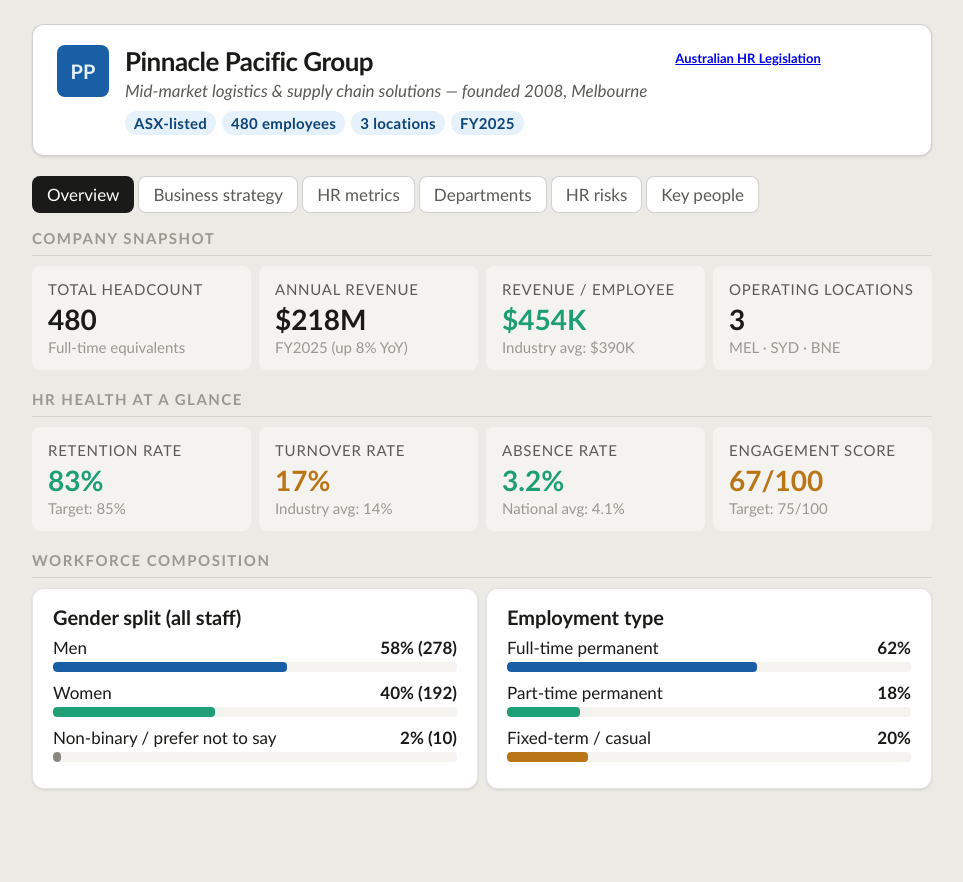
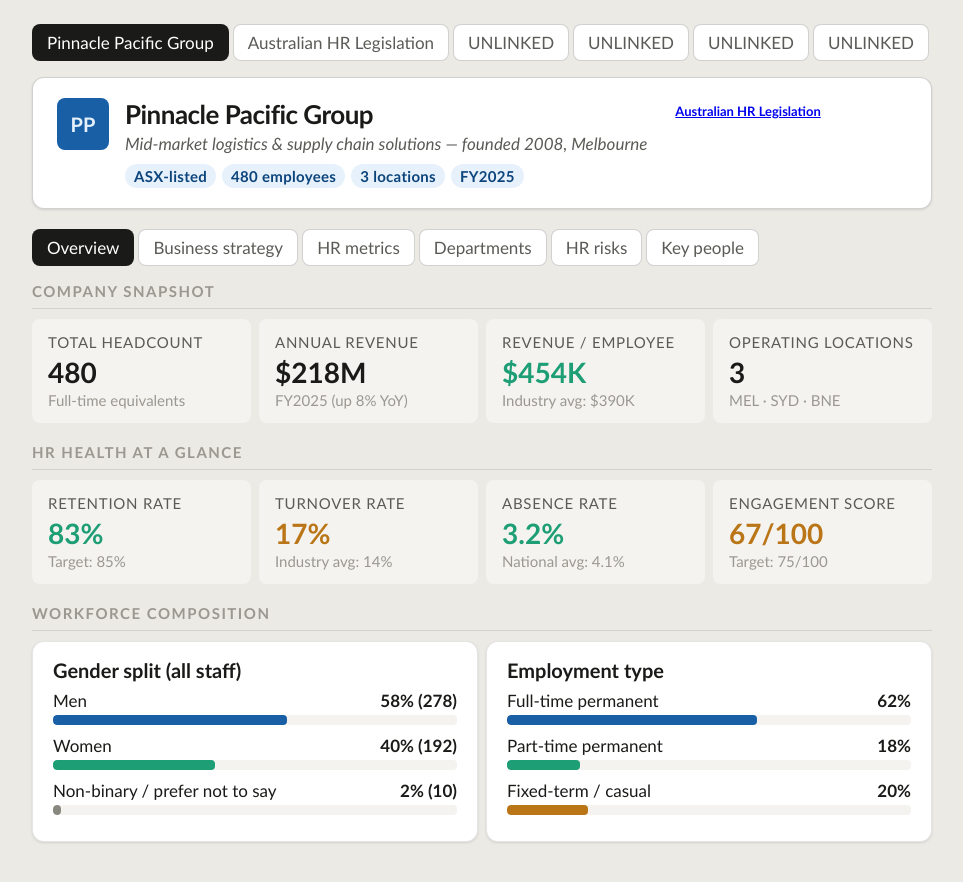
Before and after one commit to AndrewME89/CertIV-HRM, a plain HTML site: page index.html in a window 1280 px wide. Shown: the whole page, without its empty margins (158-1121 px from the left). Before the commit the page ends 841 px from the top, so only its background shows below. Drawn offline with Linux system fonts and the light colour scheme.

Commit message:
Update index.html

```diff
--- a/index.html
+++ b/index.html
@@ -241,6 +241,15 @@
 </head>
 <body>
 <div class="wrapper">
+
+  <div class="tab-bar">
+    <button class="tab active" onclick="show('overview',this)">Pinnacle Pacific Group</button>
+    <button class="tab" onclick="show('strategy',this)">Australian HR Legislation</button>
+    <button class="tab" onclick="show('metrics',this)">UNLINKED</button>
+    <button class="tab" onclick="show('departments',this)">UNLINKED</button>
+    <button class="tab" onclick="show('risks',this)">UNLINKED</button>
+    <button class="tab" onclick="show('people',this)">UNLINKED</button>
+  </div>
 
   <div class="company-header">
     <div class="logo">PP</div>
```
